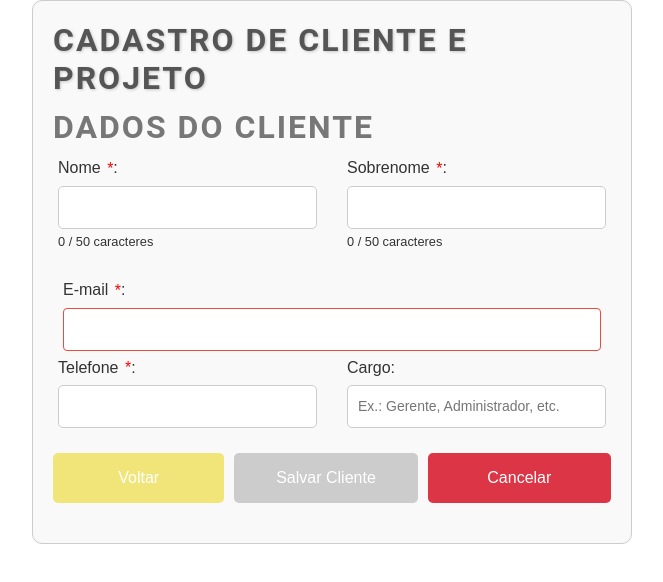
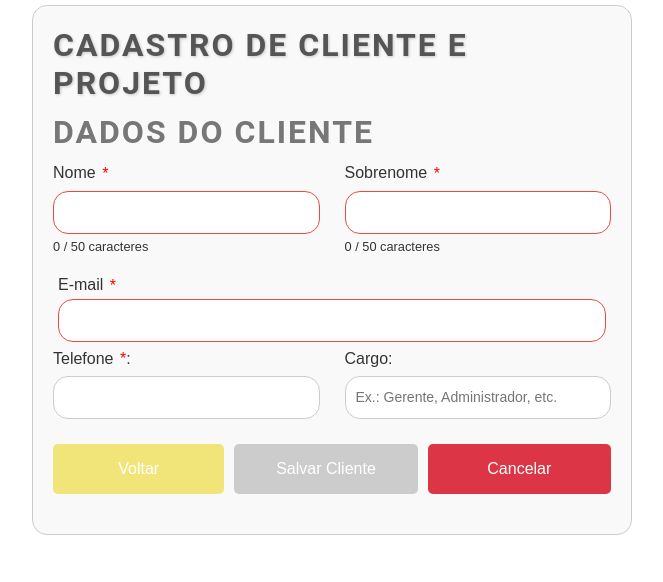
Before and after one commit to claudinez/Kaspper-Projeto, an Angular app: page /orcamento in a window 1280 px wide. Shown: the top 582 px of the page, without its empty margins (308-971 px from the left). Built offline with nearby package versions, Linux system fonts and the light colour scheme; a small style sheet from the web is missing.

Commit message:
Atualizações no sistema de orçamento Acerto nas telas de cadastro de cliente e cadastro prejeto nos espaços

```diff
--- a/src/app/pages/orcamento/orcamento.component.css
+++ b/src/app/pages/orcamento/orcamento.component.css
@@ -3,8 +3,9 @@
   margin: 0 auto;
   padding: 20px;
   border: 1px solid #ccc;
-  border-radius: 10px;
+  border-radius: 15px;
   background-color: #f9f9f9;
+  margin-top: 5px;  /* Pequeno ajuste para tirar o espaço acima */
 }
 
 form {
@@ -17,12 +18,19 @@ label {
 }
 
 input,
-select {
+select,
+textarea {
   width: 100%;
   padding: 10px;
   margin-top: 5px;
   border: 1px solid #ccc;
-  border-radius: 5px;
+  border-radius: 15px;
+  box-sizing: border-box; /* Garantir que padding e border não aumentem a largura total */
+}
+
+textarea {
+  resize: vertical;
+  margin-top: 10px;
 }
 
 button {
@@ -54,7 +62,7 @@ li {
   background-color: #e0e0e0;
   padding: 10px;
   margin: 5px 0;
-  border-radius: 5px;
+  border-radius: 15px;
 }
 
 .btn-voltar {
@@ -96,22 +104,21 @@ li {
   background-color: #c82333; /* Vermelho mais escuro ao passar o mouse */
 }
 
-
 /*  Formulario Cliente */
 /* Estilos Gerais */
 label {
   display: flex;
   flex-direction: column;
   flex: 1;
-  margin: 0 10px; /* Espaçamento entre os campos */
+  margin: 0 5px; /* Espaçamento entre os campos */
 }
 
-/* Estilos das Linhas */
+/* Estilos para o Formulário de Cliente e Projeto */
 .form-row {
   display: flex;
   justify-content: space-between;
-  gap: 10px; /* Espaçamento horizontal */
-  margin-bottom: 20px;
+  gap: 15px; /* Ajuste de espaçamento entre os campos */
+  margin-bottom: 10px;
 }
 
 /* Inputs */
@@ -119,11 +126,11 @@ input {
   padding: 10px;
   font-size: 14px;
   border: 1px solid #ccc;
-  border-radius: 5px;
+  border-radius: 15px;
   width: 100%; /* Respeita o tamanho flexível */
 }
 
-/* Botões */
+/* Botões de Voltar e Salvar */
 .form-buttons {
   display: flex;
   gap: 10px; /* Espaçamento entre os botões */
@@ -140,14 +147,19 @@ input {
 
 /* Estilos para o Textarea */
 textarea {
-  width: 100%; /* Ocupa toda a largura do elemento pai */
   padding: 15px;
-  font-size: 14px;
+  font-size: 16px;
   border: 1px solid #ccc;
-  border-radius: 5px;
+  border-radius: 15px;
   resize: vertical; /* Permite redimensionar verticalmente */
   margin-top: 10px; /* Adiciona um espaçamento superior */
   box-sizing: border-box; /* Garante que o padding e border sejam contados dentro da largura total */
+}
+
+/* Ajuste para a caixa de texto (textarea) */
+textarea#descricaoProjeto {
+  font-size: 16px;
+  margin-top: 10px; /* Ajuste para mover o campo de texto para cima */
 }
 
 /* Box Descrição Projeto */
@@ -160,33 +172,38 @@ textarea {
 /* Título "Descrição do Projeto" */
 .descricao-projeto-box label {
   display: block;
-  font-size: 14px; /* Tamanho da fonte */
-  margin-bottom: 8px; /* Espaço entre o título e o campo de descrição */
-  text-transform: uppercase; /* Para deixar o texto em maiúsculas */
+  font-size: 16px; /* Tamanho da fonte */
+  margin-bottom: 2px; /* Espaço entre o título e o campo de descrição */
+  margin-top: 10px; /* Valor negativo para mover para cima */
+  text-transform: none; /* Para deixar o texto em maiúsculas */
 }
 
 /* Estilo para o campo de input */
-input[type="email"] {
+input[type="email"],
+input[type="text"]
+select {
   display: block; /* Faz o campo ocupar toda a largura */
   width: 100%; /* Torna o campo 100% da largura do seu contêiner */
-  max-width: 100%; /* Limita a largura máxima a 100% */
-  min-width: 300px; /* Define um limite mínimo de largura para o campo */
   padding: 10px; /* Ajusta o espaçamento interno do campo */
   font-size: 14px; /* Define o tamanho da fonte */
   border: 1px solid #ccc; /* Borda do campo */
-  border-radius: 4px; /* Bordas arredondadas */
-  margin-bottom: 5px; /* Espaço entre o campo e a mensagem de erro */
+  border-radius: 15px; /* Bordas arredondadas */
+  margin-top: 1px; /* Faz o campo "subir" em relação ao telefone */
   box-sizing: border-box; /* Inclui padding e borda no tamanho do campo */
+}
+
+/* Ajuste do campo quando o erro é mostrado */
+input[type="email"]:invalid,
+input[type="text"]:invalid {
+  border-color: #e74c3c; /* Altera a cor da borda para vermelho quando o campo é inválido */
 }
 
 /* Estilo para a mensagem de erro */
 .error-message {
   margin-top: 5px; /* Espaço entre o campo de input e a mensagem de erro */
-  margin-left: 0; /* Garante que a mensagem de erro começa na margem esquerda */
-  padding-left: 0; /* Remove o espaçamento à esquerda da mensagem de erro */
-  text-align: left; /* Alinha o texto das mensagens de erro à esquerda */
+  color: #e74c3c; /* Vermelho vibrante */
+  font-size: 16px;
 }
-
 
 /* Ajuste do campo quando o erro é mostrado */
 input[type="email"]:invalid {
@@ -237,6 +254,7 @@ input[type="email"]:invalid {
   padding: 10px; /* Ajusta o espaçamento interno */
   font-size: 16px; /* Torna o texto mais legível */
   box-sizing: border-box; /* Inclui o padding e a borda no tamanho total */
+  margin-top: 0; /* Remove qualquer espaçamento adicional aplicado ao email */
 }
 
 label {
--- a/src/app/pages/orcamento/orcamento.component.html
+++ b/src/app/pages/orcamento/orcamento.component.html
@@ -20,12 +20,12 @@
     <!-- Linha 1: Nome e Sobrenome -->
     <div class="form-row">
       <label>
-        Nome <span class="required">*</span>:
+        Nome <span class="required">*</span>
         <input formControlName="nome" type="text" maxlength="50" required (input)="contarCaracteres('nome')" />
         <small>{{ clienteForm.get('nome')?.value.length || 0 }} / 50 caracteres</small>
       </label>
       <label>
-        Sobrenome <span class="required">*</span>:
+        Sobrenome <span class="required">*</span>
         <input formControlName="sobrenome" type="text" maxlength="50" required  (input)="contarCaracteres('sobrenome')"/>
         <small>{{ clienteForm.get('sobrenome')?.value.length || 0 }} / 50 caracteres</small>
       </label>
@@ -34,7 +34,7 @@
     <!-- Linha 2: E-mail -->
     <div>
       <label for="email">
-        E-mail <span class="required">*</span>:
+        E-mail <span class="required">*</span>
         <input formControlName="email" type="email" maxlength="100" class="input-full-width" required />
       </label>
       <div *ngIf="clienteForm.get('email')?.invalid && clienteForm.get('email')?.touched" class="error-message">
@@ -43,7 +43,6 @@
         </small>
       </div>
     </div>
-
     <!-- Linha 3: Telefone e Cargo -->
     <div class="form-row">
       <label>
@@ -73,16 +72,16 @@
     <h3>Dados do Projeto</h3>
     <label>
       Nome do Projeto:
-      <input formControlName="nomeProjeto" type="text" required />
+      <input formControlName="nomeProjeto" type="text" required placeholder= "Ex.: Nome Sistema" />
     </label>
     <label>
       Categoria do Projeto:
-      <input formControlName="categoria" type="text" required/>
+      <input formControlName="categoria" type="text" required placeholder= "Ex.: Desktop ou Web"/>
     </label>
 
      <!-- Descrição Projeto -->
      <div class="descricao-projeto-box">
-        <label for="descricao">Descrição do Projeto</label>
+        <label for="descricao">Detalhe seu Projeto</label>
        <textarea
         id="descricao"
         formControlName="descricao"
@@ -108,6 +107,8 @@
         <option value="semdata">Não tem data definida</option>
       </select>
     </label>
+
+    <!-- Status do Projeto -->
     <label>
       Status:
       <select formControlName="status">
--- a/src/app/pages/orcamento/orcamento.component.ts
+++ b/src/app/pages/orcamento/orcamento.component.ts
@@ -62,7 +62,7 @@ export class OrcamentoComponent {
 
     // Lista de palavras específicas que você deseja filtrar
     const palavrasEspecificas = ['linguagem','angular', 'java', 'typescript', 'cloud', 'projeto',
-                                'postgres', 'react', 'html', 'css', 'oracle', 'mysql', 'node.js','python']; // Coloque todas as palavras em minúsculo
+                                'postgres', 'react', 'html', 'css', 'oracle', 'mysql', 'node.js','python', 'web', 'desktop']; // Coloque todas as palavras em minúsculo
 
     // Filtra palavras que estejam na lista específica, ignorando maiúsculas/minúsculas
     this.palavrasFiltradas = palavras.filter((palavra: string) =>
```
